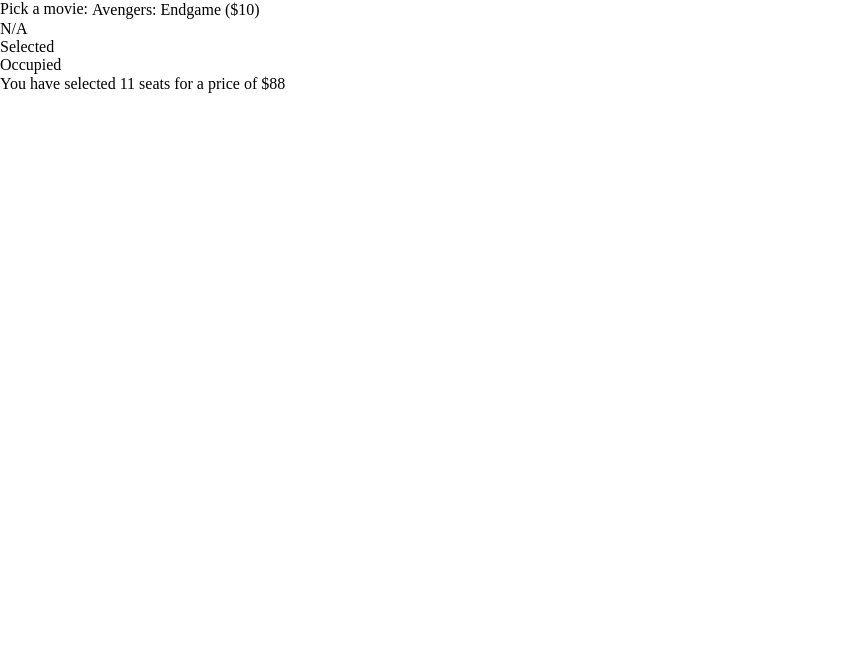
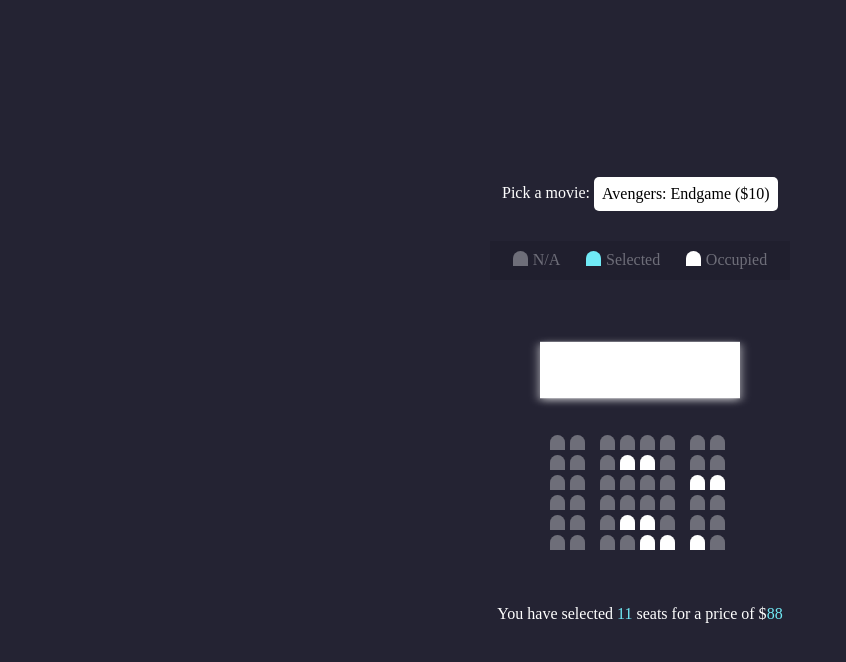
Before and after one commit to S-Yamamoto3215/web-sandbox, a website built with Parcel: page src/index.html in a window 1280 px wide. Shown: the whole page, without its empty margins (0-846 px from the left). Built offline with nearby package versions, Linux system fonts and the light colour scheme.

Commit message:
:art: FIX page css style

```diff
--- a/src/index.html
+++ b/src/index.html
@@ -13,7 +13,7 @@
   <main class="content-area">
     <div class="pick-area">
       <label for="moves" class="pick-label">Pick a movie:</label>
-      <select name="moves" id="moves">
+      <select name="moves" id="moves" class="pick-selects">
         <option value="10">Avengers: Endgame ($10)</option>
         <option value="12">Joker ($12)</option>
         <option value="8">Toy Story 4 ($8)</option>
@@ -24,15 +24,15 @@
       <ul class="seat-list">
         <li class="seat-list-item">
           <div class="seat"></div>
-          <p>N/A</p>
+          <p class="seat-list-text">N/A</p>
         </li>
-        <li class="typeSeat-list-item">
+        <li class="seat-list-item">
           <div class="seat selected"></div>
-          <p>Selected</p>
+          <p class="seat-list-text">Selected</p>
         </li>
-        <li class="typeSeat-list-item">
+        <li class="seat-list-item">
           <div class="seat occupied"></div>
-          <p>Occupied</p>
+          <p class="seat-list-text">Occupied</p>
         </li>
       </ul>
     </div>
@@ -54,11 +54,21 @@
         <div class="seat"></div>
         <div class="seat"></div>
         <div class="seat"></div>
+        <div class="seat occupied"></div>
+        <div class="seat occupied"></div>
+        <div class="seat"></div>
+        <div class="seat"></div>
+        <div class="seat"></div>
+      </div>
+      <div class="seat-row">
         <div class="seat"></div>
         <div class="seat"></div>
         <div class="seat"></div>
         <div class="seat"></div>
         <div class="seat"></div>
+        <div class="seat"></div>
+        <div class="seat occupied"></div>
+        <div class="seat occupied"></div>
       </div>
       <div class="seat-row">
         <div class="seat"></div>
@@ -74,8 +84,8 @@
         <div class="seat"></div>
         <div class="seat"></div>
         <div class="seat"></div>
-        <div class="seat"></div>
-        <div class="seat"></div>
+        <div class="seat occupied"></div>
+        <div class="seat occupied"></div>
         <div class="seat"></div>
         <div class="seat"></div>
         <div class="seat"></div>
@@ -85,19 +95,9 @@
         <div class="seat"></div>
         <div class="seat"></div>
         <div class="seat"></div>
-        <div class="seat"></div>
-        <div class="seat"></div>
-        <div class="seat"></div>
-        <div class="seat"></div>
-      </div>
-      <div class="seat-row">
-        <div class="seat"></div>
-        <div class="seat"></div>
-        <div class="seat"></div>
-        <div class="seat"></div>
-        <div class="seat"></div>
-        <div class="seat"></div>
-        <div class="seat"></div>
+        <div class="seat occupied"></div>
+        <div class="seat occupied"></div>
+        <div class="seat occupied"></div>
         <div class="seat"></div>
       </div>
       </div>
--- a/src/styles/index.scss
+++ b/src/styles/index.scss
@@ -1 +1,109 @@
 @import "./destyle.min.scss";
+
+// Variables
+$white: #ffffff;
+$black: #000000;
+$primary: #70EAF6;
+$secondary: #6e6e79;
+$base-color: #242333;
+$sub-base-color: #201F2E;
+
+* {
+  color: $white;
+}
+
+.content-area {
+  display: flex;
+  flex-direction: column;
+  justify-content: center;
+  align-items: center;
+  height: 100vh;
+  background-color: $base-color;
+}
+
+.pick-area {
+  margin-bottom: 30px;
+}
+
+.pick-selects {
+  color: $black;
+  background: $white;
+  padding: 8px;
+  border-radius: 5px;
+}
+
+.seat-list-area {
+  width: 300px;
+  margin-bottom: 50px;
+  padding: 10px;
+  background-color: $sub-base-color;
+}
+
+.seat-list {
+  display: flex;
+  justify-content: space-around;
+}
+
+.seat-list-item {
+  display: flex;
+}
+
+.seat-list-text {
+  color: $secondary;
+  margin-left: 5px;
+}
+
+.screen-area {
+  margin-bottom: 25px;
+}
+
+.screen {
+  width: 200px;
+  height: 80px;
+  background-color: $white;
+  transform: rotateX(-45deg);
+  box-shadow: 0 3px 10px rgb(255 255 255 / 70%);
+}
+
+.seat {
+  width: 15px;
+  height: 15px;
+  background-color: $secondary;
+  border-top-left-radius: 10px;
+  border-top-right-radius: 10px;
+}
+
+.selected {
+  background-color: $primary;
+}
+
+.occupied {
+  background-color: $white;
+}
+
+.seat-area {
+  margin-bottom: 50px;
+}
+
+.seat-row {
+  display: flex;
+  margin-bottom: 5px;
+
+  .seat {
+    cursor: pointer;
+    margin-right: 5px;
+
+    &:nth-of-type(2), &:nth-of-type(6) {
+      margin-right: 15px;
+    }
+
+    &:hover {
+      transform: scale(1.1);
+      opacity: 0.8;
+    }
+  }
+}
+
+.selected-seat-count, .total-price {
+  color: $primary;
+}
```
